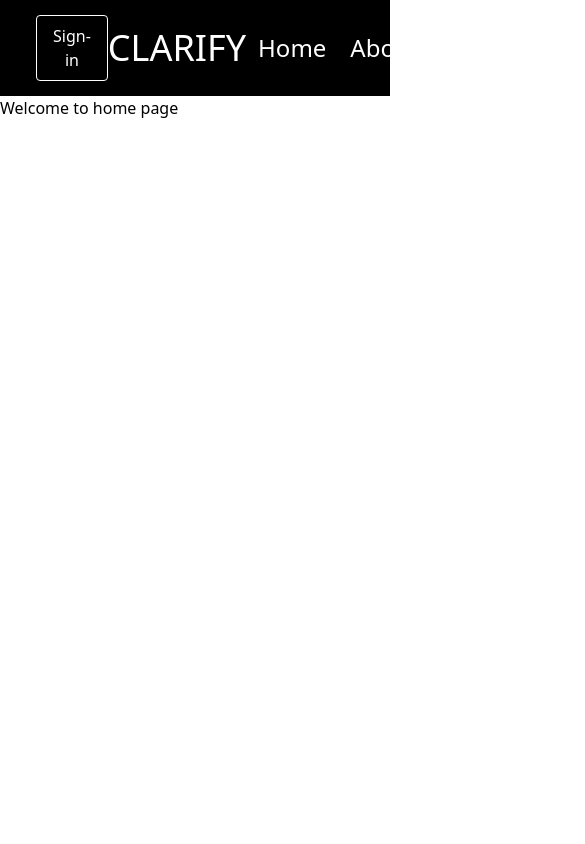
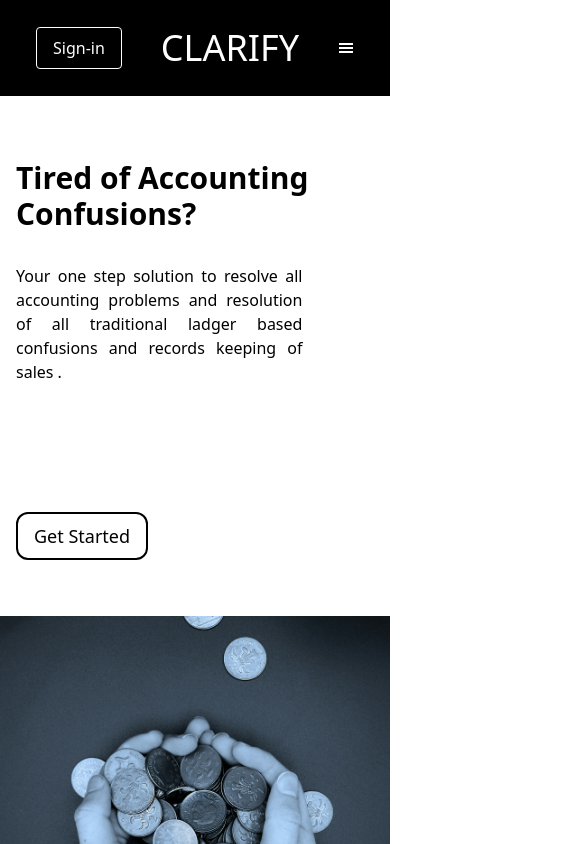
Before and after one commit to vishapathak/Clarify, a React (Create React App) app: page / in a window 390 px wide. Shown: the top 844 px of the page, 585 px wide, since content can reach past the window. Built offline with nearby package versions, Linux system fonts and the light colour scheme.

Commit message:
Add hero section, work on responsiveness

```diff
--- a/package.json
+++ b/package.json
@@ -6,6 +6,7 @@
     "cra-template-tailwindcss": "4.0.1",
     "react": "^18.2.0",
     "react-dom": "^18.2.0",
+    "react-icons": "^5.5.0",
     "react-router-dom": "^7.8.2",
     "react-scripts": "5.0.1",
     "web-vitals": "^5.1.0"
--- a/src/App.js
+++ b/src/App.js
@@ -1,21 +1,21 @@
-import React from 'react';
-import { BrowserRouter,Route, Routes } from 'react-router-dom';
-import Navbar from './Component/Navbar';
-import Home from './Component/Home';
-import About from './Component/About';
-import Contact from './Component/Contact';
-import FAQs from './Component/Faq';
+import React from "react";
+import { BrowserRouter, Route, Routes } from "react-router-dom";
+import Navbar from "./Component/Navbar";
+import Home from "./Component/Home";
+import About from "./Component/About";
+import Contact from "./Component/Contact";
+import FAQs from "./Component/Faq";
 
 function App() {
   return (
     <BrowserRouter>
-      <Navbar/>
+      <Navbar />
       <Routes>
-     <Route path='/' Component={Home} exact ></Route>
-     <Route path='/About' Component={About}></Route>
-     <Route path='/Contact' Component={Contact}></Route>
-     <Route path='/faq' Component={FAQs}></Route>
-    </Routes>
+        <Route path="/" Component={Home} exact></Route>
+        <Route path="/about" Component={About}></Route>
+        <Route path="/contact" Component={Contact}></Route>
+        <Route path="/faq" Component={FAQs}></Route>
+      </Routes>
     </BrowserRouter>
   );
 }
--- a/src/Component/Home.jsx
+++ b/src/Component/Home.jsx
@@ -1,5 +1,18 @@
- export default function Home(){
-    return(
-        <h1 className="item center">Welcome to home page</h1>
-    )
+export default function Home() {
+  return (
+    <main className="w-full flex flex-col lg:flex-row gap-10 pt-12">
+      <section className="w-full lg:w-[70%] p-4 lg:p-24">
+        <h1 className="text-3xl lg:text-5xl font-bold">Tired of Accounting Confusions?</h1>
+        <p className="py-8 w-[80%] text-justify">
+          Your one step solution to resolve all accounting problems and
+          resolution of all traditional ladger based confusions and records
+          keeping of sales .
+        </p>
+        <button className="border-2 border-black rounded-xl px-4 py-2 mt-24 text-lg">Get Started</button>
+      </section>
+      <section className="w-full lg:w-[30%] lg:pr-12" >
+        <img src="/image/Hero_section.jpg" alt="" />
+      </section>
+    </main>
+  );
 }
--- a/src/Component/Navbar.jsx
+++ b/src/Component/Navbar.jsx
@@ -1,18 +1,19 @@
+  import { GiHamburgerMenu } from "react-icons/gi";
   import { Link } from 'react-router-dom';
 
   export default function Navbar(){
     return(
-        <div className="w-screen h-24 bg-black flex items-center justify-between px-9">
+        <div className="w-full h-24 bg-black flex items-center justify-between px-9">
           <button className="border border-white text-white px-4 py-2 rounded  ">Sign-in</button>
           <h1 className=" text-4xl text-white flex items-center justify-auto"> CLARIFY</h1>
-          <div className='text-2xl text-white'>
+          <div className='text-2xl text-white hidden lg:block'>
              <Link to='/' className='px-3 items-center justify-center'>Home</Link>
-             <Link to='About'className=' px-3 items-center justify-center'>About</Link>
-             <Link to='Contact'className='px-3 items-center justify-center'>Contact</Link>
-             <Link to='Faq'className=' px-3 items-center justify-center'>FAQs</Link>
+             <Link to='/about'className=' px-3 items-center justify-center'>About</Link>
+             <Link to='/contact'className='px-3 items-center justify-center'>Contact</Link>
+             <Link to='/faq'className=' px-3 items-center justify-center'>FAQs</Link>
           </div>
+          <GiHamburgerMenu className="text-white block lg:hidden " />
 
         </div>
-
     )
 }
```
Also changed, not shown: public/Image/Hero_section.jpg (added), 1 other file (tests, documents, lock files or other folders).
